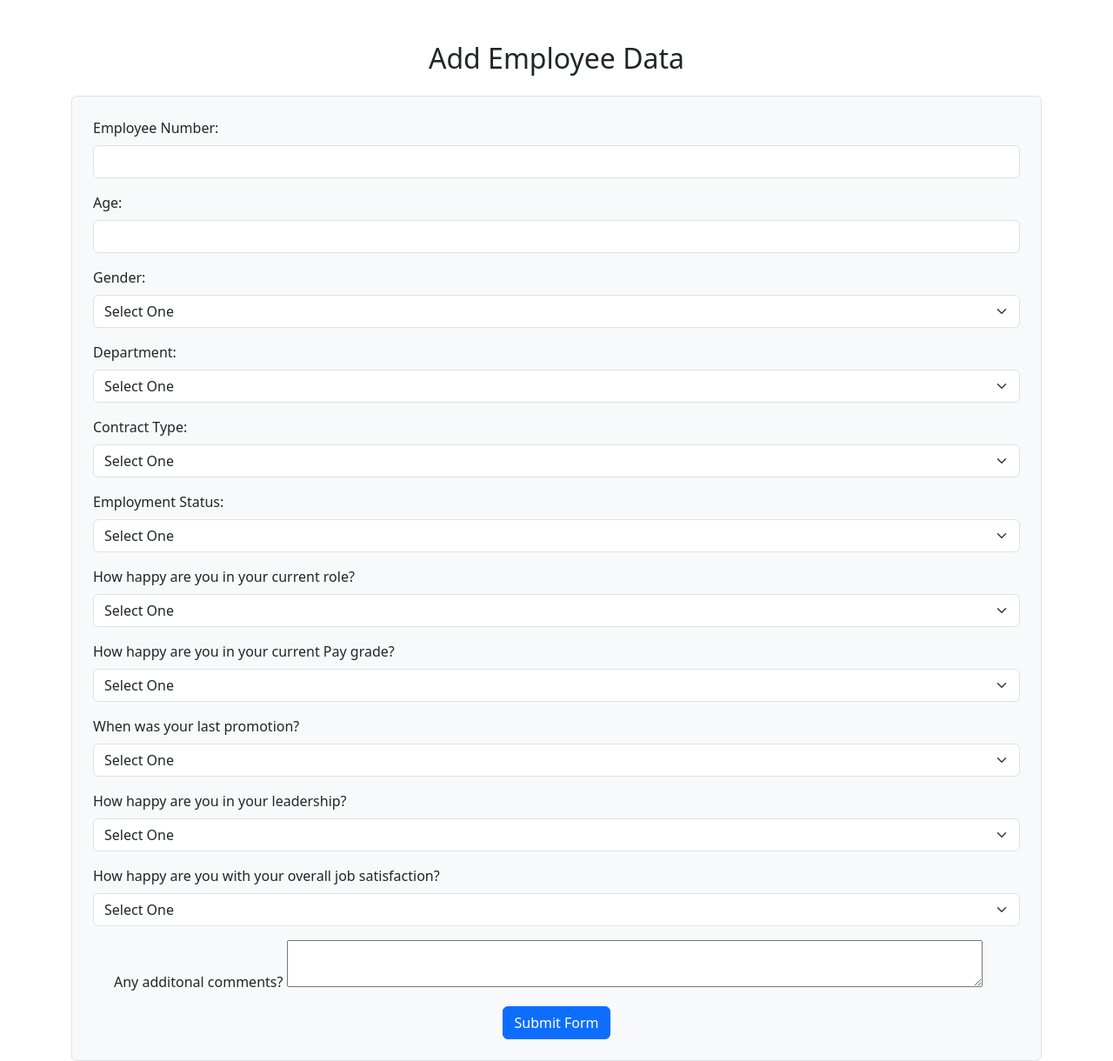
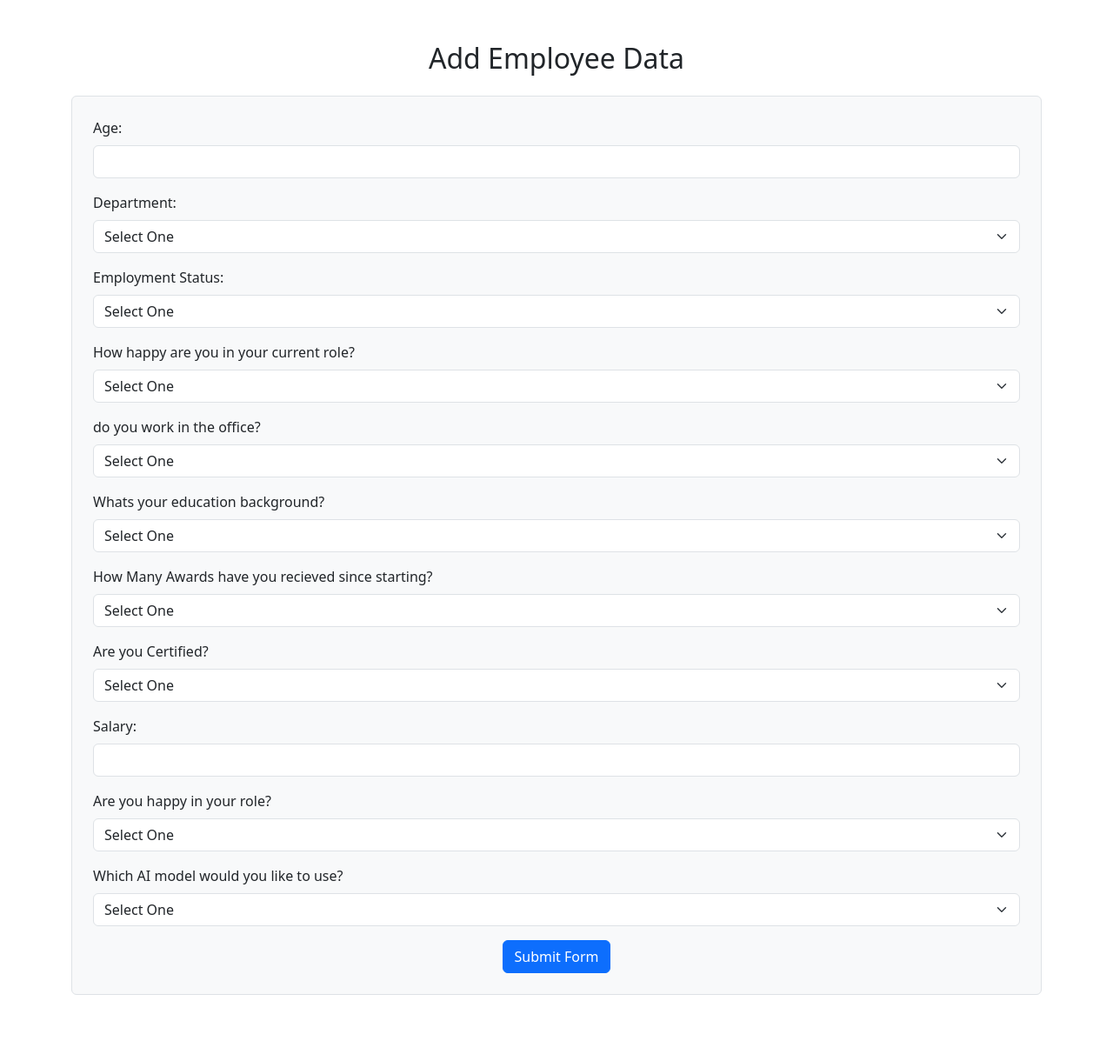
Before and after one commit to zeea1ien/com7016-policy-prediction-project, a Flask app: page /employee_form in a window 1280 px wide. Shown: the part 56-1276 px from the top of the page at 87% size. After the commit the page ends 1200 px from the top, so only its background shows below. Run offline with Flask 3, Linux system fonts and the light colour scheme; the visitor is signed in with stand-in values (Sample User, id 1).

Commit message:
employee form updated

```diff
--- a/Templates/employee_form.html
+++ b/Templates/employee_form.html
@@ -7,15 +7,11 @@
     {% if current_user.is_authenticated %}
       {% if user_data is none or user_data|length <= 0 %}
 
-        <!-- Add Patient Form -->
+        <!-- Add Employee Form -->
         <h2 class="text-center mb-4">Add Employee Data</h2>
         <form action="/employee_form/submit" method="post" class="p-4 border rounded bg-light">
 
-            <!-- Unique Employee Number -->
-            <div class="mb-3">
-            <label for="Employee" class="form-label">Employee Number:</label>
-            <input type="number" name="age" id="age" class="form-control" required>
-          </div>
+
 
           <!-- Age -->
           <div class="mb-3">
@@ -23,126 +19,121 @@
             <input type="number" name="age" id="age" class="form-control" required>
           </div>
 
-          <!-- Gender -->
-          <div class="mb-3">
-            <label for="gender" class="form-label">Gender:</label>
-            <select name="gender" id="gender" class="form-select" required>
-              <option value="" selected>Select One</option>
-              <option value="Male">Male</option>
-              <option value="Female">Female</option>
-              <option value="Other">Other</option>
-            </select>
-          </div>
 
           <!--Department -->
           <div class="mb-3">
-            <label for="Department" class="form-label">Department:</label>
-            <select name="Department" id="Department" class="form-select" required>
-              <option value="" selected>Select One</option>
+            <label for="Dept" class="form-label">Department:</label>
+            <select name="Dept" id="Dept" class="form-select" required>
+              <option value="" selected disabled>Select One</option>
               <option value="Technology">Technology</option>
               <option value="HR">HR</option>
               <option value="Sales">Sales</option>
               <option value="Marketing">Marketing</option>
-              <option value="Other">Other</option>
-
-
+              <option value="Purchasing">Purchasing</option>
             </select>
           </div>
 
-          <!-- Emoployee Contract Type -->
+
+          <!-- job Level -->
           <div class="mb-3">
-            <label for="contract_type" class="form-label">Contract Type:</label>
-            <select name="contract_type" id="contract_type" class="form-select" required>
-              <option value="" selected>Select One</option>
-              <option value="Full_time">Full Time</option>
-              <option value="Part_Time">Part Time</option>
-              <option value="Agency">Agency</option>
-              <option value="Temp">Temp</option>
+            <label for="job_level" class="form-label">Employment Status:</label>
+            <select name="job_level" id="job_level" class="form-select" required>
+              <option value="" selected disabled>Select One</option>
+              <option value="5">Excecutive</option>
+              <option value="4">Senior Manager-4</option>
+              <option value="3">Manager-3</option>
+              <option value="2">Employee-2</option>
+              <option value="1">Agency-1</option>
             </select>
           </div>
 
-          <!-- Employment Level -->
+          <!-- Happiness rating in role -->
           <div class="mb-3">
-            <label for="work_type" class="form-label">Employment Status:</label>
-            <select name="work_type" id="work_type" class="form-select" required>
-              <option value="" selected>Select One</option>
-              <option value="Exectutive">Excecutive</option>
-              <option value="senior_manager">Senior Manager</option>
-              <option value="manager">Manager</option>
-              <option value="employee">Employee</option>
-              <option value="Agency">Agency</option>
+            <label for="rating" class="form-label">How happy are you in your current role?</label>
+            <select name="rating" id="rating" class="form-select" required>
+              <option value="" disabled selected>Select One</option>
+              <option value="1">Very Unhappy</option>
+              <option value="2">Unhappy</option>
+              <option value="3">Neautral</option>
+              <option value="4">Happy</option>
+              <option value="5">Very Happy</option>
             </select>
           </div>
 
-          <!-- Happiness in role -->
+           <!--onsite -->
           <div class="mb-3">
-            <label for="currentHappiness" class="form-label">How happy are you in your current role?</label>
-            <select name="currentHappiness" id="currentHappiness" class="form-select" required>
-              <option value="" selected>Select One</option>
-              <option value="Very_Unhappy">Very Unhappy</option>
-              <option value="Unhappy">Unhappy</option>
-              <option value="Neautral">Neautral</option>
-              <option value="Happy">Happy</option>
-              <option value="very_happy">Very Happy</option>
+            <label for="onsite" class="form-label">do you work in the office?</label>
+            <select name="onsite" id="onsite" class="form-select" required>
+              <option value="" disabled selected>Select One</option>
+              <option value="1">Yes</option>
+              <option value="0">No</option>
+            </select>
+          </div>
+          <!--Education Level -->
+          <div class="mb-3">
+            <label for="education_level" class="form-label">Whats your education background?</label>
+            <select name="education_level" id="education_level" class="form-select" required>
+              <option value="" disabled selected>Select One</option>
+              <option value="PG">Post-Graduate</option>
+              <option value="UG">Under-Graduate</option>
+            </select>
+          </div>
+          <!--Awards -->
+          <div class="mb-3">
+            <label for="Awards" class="form-label">How Many Awards have you recieved since starting?</label>
+            <select name="Awards" id="Awards" class="form-select" required>
+              <option value="" disabled selected>Select One</option>
+              <option value="1">1</option>
+              <option value="2">2</option>
+              <option value="3">3</option>
+              <option value="4">4</option>
+              <option value="5">5</option>
+              <option value="6">6</option>
+              <option value="7">7</option>
+              <option value="8">8</option>
+              <option value="9">9</option>
+              <option value="10">10</option>
             </select>
           </div>
 
-           <!-- Pay grade Satisfaction -->
+
+
+           <!--Certifications -->
           <div class="mb-3">
-            <label for="PaygradeSatisfaction" class="form-label">How happy are you in your current Pay grade?</label>
-            <select name="PaygradeSatisfaction" id="PaygradeSatisfaction" class="form-select" required>
-              <option value="" selected>Select One</option>
-              <option value="Very_Unhappy">Very Unhappy</option>
-              <option value="Unhappy">Unhappy</option>
-              <option value="Neautral">Neautral</option>
-              <option value="Happy">Happy</option>
-              <option value="very_happy">Very Happy</option>
+            <label for="Certifications" class="form-label">Are you Certified?</label>
+            <select name="Certifications" id="Creation" class="form-select" required>
+              <option value="" disabled selected>Select One</option>
+              <option value="1">Yes</option>
+              <option value="0">No</option>
             </select>
           </div>
 
-          <!--Last Promotion -->
+        <!-- Pay -->
           <div class="mb-3">
-            <label for="LastPromotion" class="form-label">When was your last promotion?</label>
-            <select name="LastPromotion" id="LastPromotion" class="form-select" required>
-              <option value="" selected>Select One</option>
-              <option value="Very_Unhappy">0-1 Years</option>
-              <option value="Unhappy">1-3 Years</option>
-              <option value="Neautral">3-5 Years</option>
-              <option value="Happy">Over 5 Years</option>
+            <label for="Pay" class="form-label">Salary:</label>
+            <input type="number" name="pay" id="pay" class="form-control" required>
+          </div>
+
+           <!--Job Satisfaction -->
+          <div class="mb-3">
+            <label for="satisfaction" class="form-label">Are you happy in your role?</label>
+            <select name="satisfaction" id="jobSatisfaction" class="form-select" required>
+              <option value="" disabled selected>Select One</option>
+              <option value="1">Yes</option>
+              <option value="0">No</option>
             </select>
           </div>
 
-          <!-- Manager Satisfaction -->
+           <!--Model Selection -->
           <div class="mb-3">
-            <label for="managerSatisfaction" class="form-label">How happy are you in your leadership?</label>
-            <select name="managerSatisfaction" id="managerSatisfaction" class="form-select" required>
-              <option value="" selected>Select One</option>
-              <option value="Very_Unhappy">Very unhappy</option>
-              <option value="Unhappy">Unhappy</option>
-              <option value="Neautral">Neautral</option>
-              <option value="Happy">Happy</option>
-              <option value="very_happy">Very Happy</option>
+            <label for="model_selection" class="form-label">Which AI model would you like to use?</label>
+            <select name="model_selection" id="model_selection" class="form-select" required>
+              <option value="" disabled selected>Select One</option>
+              <option value="lin">Linear</option>
+              <option value="ran">Random Forest</option>
             </select>
           </div>
 
-          <!-- Overall Job Satisfaction -->
-          <div class="mb-3">
-            <label for="OverallJob_satisfaction" class="form-label">How happy are you with your overall job satisfaction?</label>
-            <select name="OverallJob_satisfaction" id="OverallJob_satisfaction" class="form-select" required>
-              <option value="" selected>Select One</option>
-              <option value="Very_Unhappy">Very Unhappy</option>
-              <option value="Unhappy">Unhappy</option>
-              <option value="Neautral">Neautral</option>
-              <option value="Happy">Happy</option>
-              <option value="very_happy">Very Happy</option>
-            </select>
-          </div>
-
-          <!-- Additional Comment -->
-          <div class="form-check mb-3">
-            <label for="additonalComment">Any additonal comments?</label>
-            <textarea id="additonalComment" name="additonalComment" placeholder=""Your feedback... style="width: 50pc;"></textarea>
-          </div>
            <!-- Submit Button -->
           <div class="text-center">
             <button type="submit" class="btn btn-primary">Submit Form</button>
--- a/app.py
+++ b/app.py
@@ -9,6 +9,7 @@ import pymongo
 import random as R
 import ast
 import pandas as pd
+import pickle
 from process_dataset import *
 
 
@@ -107,12 +108,11 @@ def employee_form_process():
         employee_data = request.get_data()
         employee_data = employee_data.decode()
         employee_data = employee_data.split("&")
+        employee_data_dict = {}
         for item in employee_data:
             item = item.split("=")
-            if "+" in item[1]:
-                item[1] = item[1].replace("+", " ")
-            employee_data[item[0]] = item[1]
-        employee_data["name"] = current_user.username
+            employee_data_dict[item[0]] = item[1]
+        print(employee_data_dict)
     return redirect('/')
 
 @app.route('/view_patients')
```
